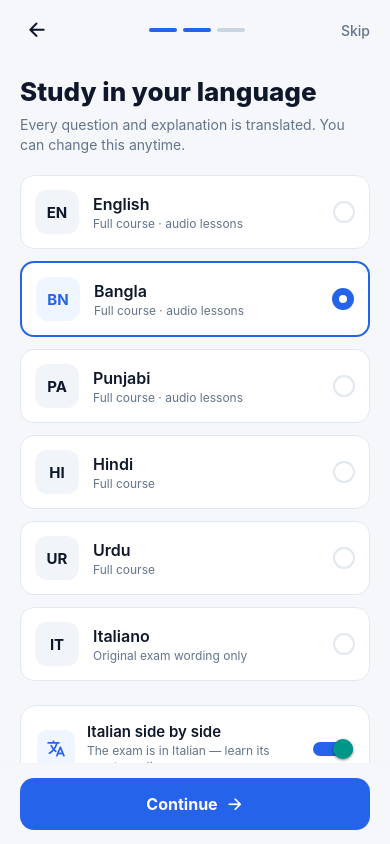
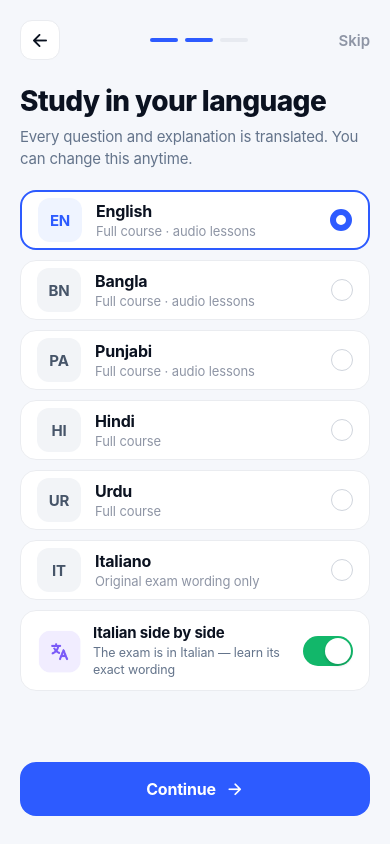
Before and after one commit to abdul-kader138/tmm-patente-app, a React Native app: screen /Language in a window 390 px wide. Built offline with nearby package versions, Linux system fonts and the light colour scheme.

Commit message:
feat(language): pixel-perfect A2 Language screen overhaul with light/dark fidelity

```diff
--- a/src/navigation/RootNavigator.tsx
+++ b/src/navigation/RootNavigator.tsx
@@ -31,7 +31,7 @@ const Stack = createNativeStackNavigator<RootStackParamList>();
 export const RootNavigator: React.FC = () => {
   return (
     <Stack.Navigator
-      initialRouteName="Welcome"
+      initialRouteName="Language"
       screenOptions={{
         headerShown: false,
         animation: 'slide_from_right',
--- a/src/screens/auth/LanguageScreen.tsx
+++ b/src/screens/auth/LanguageScreen.tsx
@@ -1,5 +1,15 @@
 import React, { useState } from 'react';
-import { View, Text, StyleSheet, TouchableOpacity, SafeAreaView, ScrollView, Switch } from 'react-native';
+import {
+  View,
+  Text,
+  StyleSheet,
+  TouchableOpacity,
+  ScrollView,
+  Image,
+  useWindowDimensions,
+  Platform,
+} from 'react-native';
+import { useSafeAreaInsets } from 'react-native-safe-area-context';
 import { useNavigation } from '@react-navigation/native';
 import { NativeStackNavigationProp } from '@react-navigation/native-stack';
 import { RootStackParamList } from '../../navigation/types';
@@ -26,36 +36,125 @@ const LANGUAGES: LangItem[] = [
 
 export const LanguageScreen: React.FC = () => {
   const navigation = useNavigation<NavigationProp>();
-  const { colors } = useTheme();
+  const insets = useSafeAreaInsets();
+  const { width } = useWindowDimensions();
+  const { colors, isDark } = useTheme();
 
-  const [selectedLang, setSelectedLang] = useState('bn');
+  const [selectedLang, setSelectedLang] = useState('en');
   const [italianSideBySide, setItalianSideBySide] = useState(true);
 
+  const horizontalMargin = 20;
+  const contentWidth = Math.min(width - horizontalMargin * 2, 400);
+
+  const translateIcon = isDark
+    ? require('../../../assets/mockup-art/translate-icon-dark.png')
+    : require('../../../assets/mockup-art/translate-icon-light.png');
+
   return (
-    <SafeAreaView style={[styles.container, { backgroundColor: colors.background }]}>
-      {/* Top Header */}
-      <View style={styles.header}>
-        <TouchableOpacity style={styles.backButton} onPress={() => navigation.goBack()}>
-          <Ionicons name="arrow-back" size={22} color={colors.textPrimary} />
+    <View style={[styles.root, { backgroundColor: isDark ? '#0A0E18' : '#F5F7FB' }]}>
+      {/* Top Header Bar */}
+      <View
+        style={[
+          styles.headerBar,
+          {
+            paddingTop: Math.max(insets.top, 16) + 4,
+          },
+        ]}
+      >
+        <TouchableOpacity
+          style={[
+            styles.backButton,
+            {
+              backgroundColor: isDark ? '#131A2A' : '#FFFFFF',
+              borderColor: isDark ? '#1E2740' : '#EAECF0',
+            },
+          ]}
+          onPress={() => {
+            if (navigation.canGoBack()) {
+              navigation.goBack();
+            } else {
+              navigation.navigate('Welcome');
+            }
+          }}
+          activeOpacity={0.8}
+          accessibilityRole="button"
+          accessibilityLabel="Go back"
+        >
+          <Ionicons
+            name="arrow-back"
+            size={20}
+            color={isDark ? '#FFFFFF' : '#0B1220'}
+          />
         </TouchableOpacity>
 
-        {/* Progress indicator dashes */}
+        {/* 3 Progress dashes */}
         <View style={styles.indicatorContainer}>
-          <View style={[styles.dash, { backgroundColor: colors.primary }]} />
-          <View style={[styles.dash, { backgroundColor: colors.primary }]} />
-          <View style={[styles.dash, { backgroundColor: colors.indicatorInactive }]} />
+          <View
+            style={[
+              styles.dash,
+              { backgroundColor: isDark ? '#5B7CFF' : '#2D5BFF' },
+            ]}
+          />
+          <View
+            style={[
+              styles.dash,
+              { backgroundColor: isDark ? '#5B7CFF' : '#2D5BFF' },
+            ]}
+          />
+          <View
+            style={[
+              styles.dash,
+              { backgroundColor: isDark ? '#1E2740' : '#E7EAF0' },
+            ]}
+          />
         </View>
 
-        <TouchableOpacity onPress={() => navigation.replace('MainTabs')}>
-          <Text style={[styles.skipText, { color: colors.textMuted }]}>Skip</Text>
+        <TouchableOpacity
+          onPress={() => navigation.replace('MainTabs')}
+          activeOpacity={0.7}
+          accessibilityRole="button"
+          accessibilityLabel="Skip"
+        >
+          <Text
+            style={[
+              styles.skipText,
+              { color: isDark ? '#6B7690' : '#8E95A5' },
+            ]}
+          >
+            Skip
+          </Text>
         </TouchableOpacity>
       </View>
 
-      <ScrollView contentContainerStyle={styles.content} showsVerticalScrollIndicator={false}>
-        <Text style={[styles.title, { color: colors.textPrimary }]}>Study in your language</Text>
-        <Text style={[styles.subtitle, { color: colors.textMuted }]}>
+      <ScrollView
+        contentContainerStyle={[
+          styles.scrollContent,
+          {
+            paddingBottom: 24,
+          },
+        ]}
+        showsVerticalScrollIndicator={false}
+      >
+        <View style={[styles.mainContent, { width: contentWidth }]}>
+          {/* Title & Subtitle */}
+          <View style={styles.textBlock}>
+            <Text
+              style={[
+                styles.title,
+                { color: isDark ? '#FFFFFF' : '#0B1220' },
+              ]}
+            >
+              Study in your language
+            </Text>
+            <Text
+              style={[
+                styles.subtitle,
+                { color: isDark ? '#8E95A5' : '#64748B' },
+              ]}
+            >
               Every question and explanation is translated. You can change this anytime.
             </Text>
+          </View>
 
           {/* Language Options List */}
           <View style={styles.langList}>
@@ -67,35 +166,70 @@ export const LanguageScreen: React.FC = () => {
                   style={[
                     styles.langCard,
                     {
-                    backgroundColor: colors.card,
-                    borderColor: isSelected ? colors.primary : colors.border,
+                      backgroundColor: isDark ? '#131A2A' : '#FFFFFF',
+                      borderColor: isSelected
+                        ? isDark
+                          ? '#5B7CFF'
+                          : '#2D5BFF'
+                        : isDark
+                        ? '#1E2740'
+                        : '#EAECF0',
                       borderWidth: isSelected ? 2 : 1,
                     },
                   ]}
                   onPress={() => setSelectedLang(lang.code)}
-                activeOpacity={0.7}
+                  activeOpacity={0.85}
+                  accessibilityRole="button"
+                  accessibilityLabel={`Select ${lang.name}`}
                 >
                   <View style={styles.langLeft}>
                     <View
                       style={[
                         styles.codeBadge,
                         {
-                        backgroundColor: isSelected ? colors.primaryLight : colors.chipBackground,
+                          backgroundColor: isSelected
+                            ? isDark
+                              ? '#1B2547'
+                              : '#EFF4FF'
+                            : isDark
+                            ? '#161F33'
+                            : '#F2F4F7',
                         },
                       ]}
                     >
                       <Text
                         style={[
                           styles.badgeText,
-                        { color: isSelected ? colors.primary : colors.textPrimary },
+                          {
+                            color: isSelected
+                              ? isDark
+                                ? '#5B7CFF'
+                                : '#2D5BFF'
+                              : isDark
+                              ? '#8E95A5'
+                              : '#475569',
+                          },
                         ]}
                       >
                         {lang.badge}
                       </Text>
                     </View>
-                  <View>
-                    <Text style={[styles.langName, { color: colors.textPrimary }]}>{lang.name}</Text>
-                    <Text style={[styles.langDesc, { color: colors.textMuted }]}>
+
+                    <View style={styles.langInfo}>
+                      <Text
+                        style={[
+                          styles.langName,
+                          { color: isDark ? '#FFFFFF' : '#0B1220' },
+                        ]}
+                      >
+                        {lang.name}
+                      </Text>
+                      <Text
+                        style={[
+                          styles.langDesc,
+                          { color: isDark ? '#8E95A5' : '#8E95A5' },
+                        ]}
+                      >
                         {lang.description}
                       </Text>
                     </View>
@@ -105,107 +239,184 @@ export const LanguageScreen: React.FC = () => {
                   <View
                     style={[
                       styles.radioCircle,
-                    {
-                      borderColor: isSelected ? colors.primary : colors.border,
-                      backgroundColor: isSelected ? colors.primary : 'transparent',
+                      isSelected
+                        ? {
+                            borderWidth: 6,
+                            borderColor: isDark ? '#5B7CFF' : '#2D5BFF',
+                            backgroundColor: '#FFFFFF',
+                          }
+                        : {
+                            borderWidth: 1.5,
+                            borderColor: isDark ? '#26324D' : '#D0D5DD',
+                            backgroundColor: 'transparent',
                           },
                     ]}
-                >
-                  {isSelected && <View style={styles.radioInner} />}
-                </View>
+                  />
                 </TouchableOpacity>
               );
             })}
           </View>
 
-        {/* Italian side-by-side Toggle */}
-        <View style={[styles.toggleCard, { backgroundColor: colors.card, borderColor: colors.border }]}>
-          <View style={[styles.toggleIconBox, { backgroundColor: colors.primaryLight }]}>
-            <Ionicons name="language" size={20} color={colors.primary} />
-          </View>
+          {/* Italian side-by-side Toggle Card */}
+          <View
+            style={[
+              styles.toggleCard,
+              {
+                backgroundColor: isDark ? '#131A2A' : '#FFFFFF',
+                borderColor: isDark ? '#1E2740' : '#EAECF0',
+              },
+            ]}
+          >
+            <Image
+              source={translateIcon}
+              style={styles.translateBadgeImage}
+              resizeMode="contain"
+            />
+
             <View style={styles.toggleTextContainer}>
-            <Text style={[styles.toggleTitle, { color: colors.textPrimary }]}>
+              <Text
+                style={[
+                  styles.toggleTitle,
+                  { color: isDark ? '#FFFFFF' : '#0B1220' },
+                ]}
+              >
                 Italian side by side
               </Text>
-            <Text style={[styles.toggleDesc, { color: colors.textMuted }]}>
+              <Text
+                style={[
+                  styles.toggleDesc,
+                  { color: isDark ? '#8E95A5' : '#64748B' },
+                ]}
+              >
                 The exam is in Italian — learn its exact wording
               </Text>
             </View>
-          <Switch
-            value={italianSideBySide}
-            onValueChange={setItalianSideBySide}
-            trackColor={{ false: colors.indicatorInactive, true: colors.primary }}
-            thumbColor="#FFFFFF"
-          />
+
+            {/* Custom iOS-Grade Smooth Green Toggle */}
+            <TouchableOpacity
+              activeOpacity={0.85}
+              onPress={() => setItalianSideBySide(!italianSideBySide)}
+              accessibilityRole="switch"
+              accessibilityLabel="Italian side by side toggle"
+              accessibilityState={{ checked: italianSideBySide }}
+              style={[
+                styles.iosSwitchTrack,
+                {
+                  backgroundColor: italianSideBySide
+                    ? '#12B76A'
+                    : isDark
+                    ? '#26324D'
+                    : '#E4E7EC',
+                  justifyContent: italianSideBySide ? 'flex-end' : 'flex-start',
+                },
+              ]}
+            >
+              <View style={styles.iosSwitchThumb} />
+            </TouchableOpacity>
+          </View>
         </View>
       </ScrollView>
 
-      {/* Bottom CTA */}
-      <View style={[styles.bottomBar, { borderTopColor: colors.borderLight }]}>
+      {/* Bottom Continue CTA */}
+      <View
+        style={[
+          styles.bottomContainer,
+          {
+            paddingBottom: Math.max(insets.bottom, 16) + 12,
+          },
+        ]}
+      >
         <TouchableOpacity
-          style={[styles.continueButton, { backgroundColor: colors.primary }]}
+          style={[
+            styles.continueButton,
+            {
+              width: contentWidth,
+              backgroundColor: isDark ? '#5B7CFF' : '#2D5BFF',
+            },
+          ]}
           onPress={() => navigation.replace('MainTabs')}
+          activeOpacity={0.85}
+          accessibilityRole="button"
+          accessibilityLabel="Continue"
         >
           <Text style={styles.continueText}>Continue</Text>
-          <Ionicons name="arrow-forward" size={18} color="#FFFFFF" />
+          <Ionicons name="arrow-forward" size={18} color="#FFFFFF" style={styles.continueIcon} />
         </TouchableOpacity>
       </View>
-    </SafeAreaView>
+    </View>
   );
 };
 
 const styles = StyleSheet.create({
-  container: {
+  root: {
     flex: 1,
   },
-  header: {
+  headerBar: {
     flexDirection: 'row',
     alignItems: 'center',
     justifyContent: 'space-between',
     paddingHorizontal: 20,
-    paddingVertical: 12,
+    paddingBottom: 8,
   },
   backButton: {
-    padding: 6,
+    width: 40,
+    height: 40,
+    borderRadius: 12,
+    borderWidth: 1,
+    alignItems: 'center',
+    justifyContent: 'center',
   },
   indicatorContainer: {
     flexDirection: 'row',
-    gap: 6,
+    alignItems: 'center',
+    gap: 7,
   },
   dash: {
     width: 28,
     height: 4,
-    borderRadius: 2,
+    borderRadius: 4,
   },
   skipText: {
-    fontSize: 14,
-    fontWeight: '500',
+    fontSize: 15,
+    fontWeight: '600',
   },
-  content: {
+  scrollContent: {
+    alignItems: 'center',
     paddingHorizontal: 20,
     paddingTop: 16,
-    paddingBottom: 30,
+  },
+  mainContent: {
+    alignItems: 'center',
+  },
+  textBlock: {
+    width: '100%',
+    marginBottom: 20,
   },
   title: {
-    fontSize: 26,
+    fontSize: 28,
     fontWeight: '800',
+    letterSpacing: -0.6,
+    lineHeight: 34,
     marginBottom: 8,
   },
   subtitle: {
-    fontSize: 14,
-    lineHeight: 20,
-    marginBottom: 20,
+    fontSize: 15,
+    fontWeight: '400',
+    lineHeight: 22,
+    letterSpacing: -0.2,
   },
   langList: {
-    gap: 12,
-    marginBottom: 24,
+    width: '100%',
+    gap: 10,
+    marginBottom: 10,
   },
   langCard: {
     flexDirection: 'row',
     alignItems: 'center',
     justifyContent: 'space-between',
-    padding: 14,
-    borderRadius: 14,
+    height: 60,
+    paddingHorizontal: 16,
+    borderRadius: 16,
   },
   langLeft: {
     flexDirection: 'row',
@@ -223,64 +434,86 @@ const styles = StyleSheet.create({
   badgeText: {
     fontSize: 15,
     fontWeight: '700',
+    letterSpacing: -0.2,
+  },
+  langInfo: {
+    flex: 1,
   },
   langName: {
     fontSize: 16,
-    fontWeight: '600',
+    fontWeight: '700',
+    letterSpacing: -0.2,
     marginBottom: 2,
   },
   langDesc: {
-    fontSize: 12,
+    fontSize: 13,
+    fontWeight: '400',
+    letterSpacing: -0.1,
   },
   radioCircle: {
     width: 22,
     height: 22,
     borderRadius: 11,
-    borderWidth: 2,
-    alignItems: 'center',
-    justifyContent: 'center',
-  },
-  radioInner: {
-    width: 8,
-    height: 8,
-    borderRadius: 4,
-    backgroundColor: '#FFFFFF',
+    marginLeft: 8,
   },
   toggleCard: {
+    width: '100%',
     flexDirection: 'row',
     alignItems: 'center',
-    padding: 16,
+    paddingVertical: 12,
+    paddingHorizontal: 16,
     borderRadius: 16,
     borderWidth: 1,
     gap: 12,
   },
-  toggleIconBox: {
-    width: 38,
-    height: 38,
-    borderRadius: 10,
-    alignItems: 'center',
-    justifyContent: 'center',
+  translateBadgeImage: {
+    width: 44,
+    height: 44,
+    borderRadius: 12,
   },
   toggleTextContainer: {
     flex: 1,
   },
   toggleTitle: {
     fontSize: 15,
-    fontWeight: '600',
+    fontWeight: '700',
+    letterSpacing: -0.2,
     marginBottom: 2,
   },
   toggleDesc: {
-    fontSize: 12,
-    lineHeight: 16,
+    fontSize: 12.5,
+    fontWeight: '400',
+    lineHeight: 17,
+    letterSpacing: -0.1,
   },
-  bottomBar: {
+  iosSwitchTrack: {
+    width: 50,
+    height: 30,
+    borderRadius: 15,
+    padding: 2,
+    flexDirection: 'row',
+    alignItems: 'center',
+  },
+  iosSwitchThumb: {
+    width: 26,
+    height: 26,
+    borderRadius: 13,
+    backgroundColor: '#FFFFFF',
+    shadowColor: '#000',
+    shadowOffset: { width: 0, height: 2 },
+    shadowOpacity: 0.15,
+    shadowRadius: 3,
+    elevation: 2,
+  },
+  bottomContainer: {
+    width: '100%',
+    alignItems: 'center',
     paddingHorizontal: 20,
-    paddingVertical: 14,
-    borderTopWidth: 1,
+    paddingTop: 12,
   },
   continueButton: {
-    height: 52,
-    borderRadius: 14,
+    height: 54,
+    borderRadius: 16,
     flexDirection: 'row',
     alignItems: 'center',
     justifyContent: 'center',
@@ -290,5 +523,9 @@ const styles = StyleSheet.create({
     color: '#FFFFFF',
     fontSize: 16,
     fontWeight: '700',
+    letterSpacing: -0.2,
+  },
+  continueIcon: {
+    marginLeft: 2,
   },
 });
--- a/src/theme/ThemeContext.tsx
+++ b/src/theme/ThemeContext.tsx
@@ -25,7 +25,7 @@ const THEME_STORAGE_KEY = '@tmm_patente_theme_mode';
 
 export const ThemeProvider: React.FC<{ children: React.ReactNode }> = ({ children }) => {
   const systemColorScheme = useColorScheme();
-  const [mode, setModeState] = useState<ThemeMode>('light');
+  const [mode, setModeState] = useState<ThemeMode>('system');
 
   useEffect(() => {
     AsyncStorage.getItem(THEME_STORAGE_KEY).then((saved) => {
```
Also changed, not shown: assets/mockup-art/translate-icon-dark.png (added), assets/mockup-art/translate-icon-light.png (added). Lines whose indentation alone changed are shown as unchanged.
